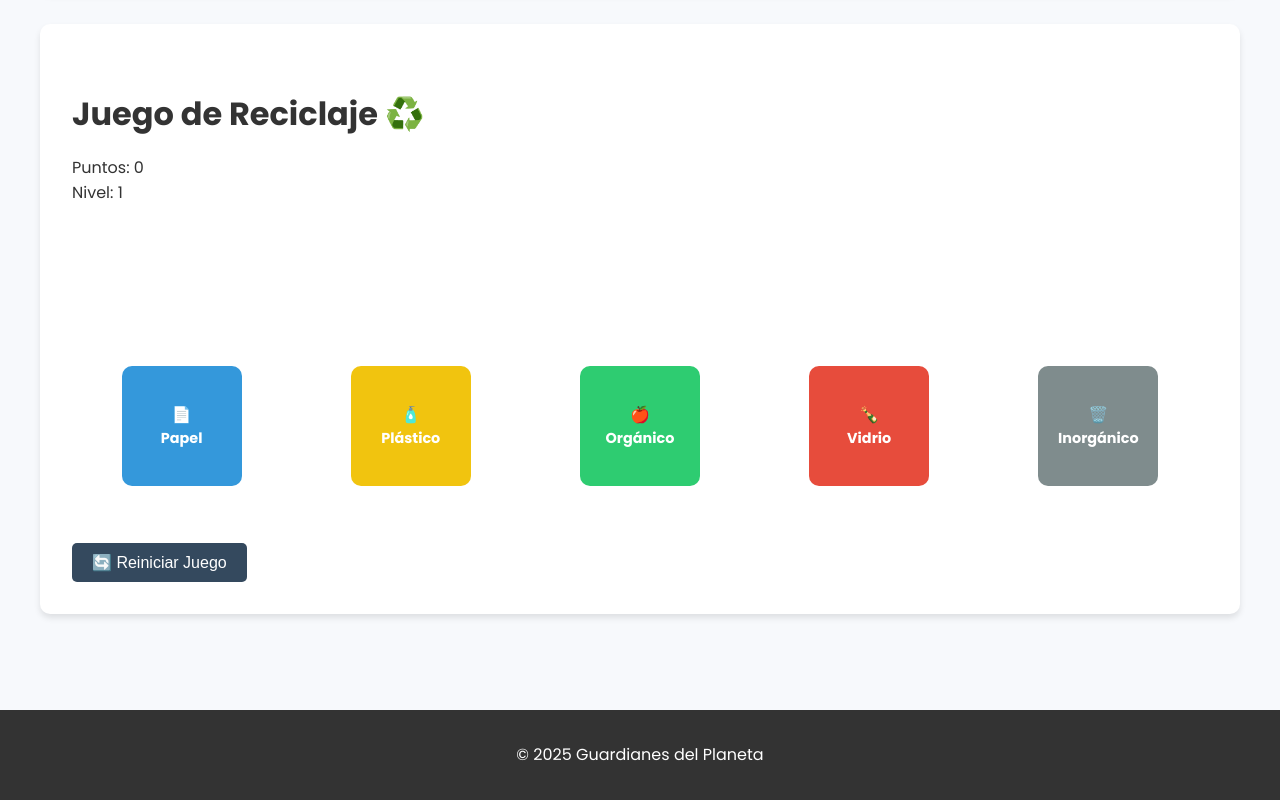
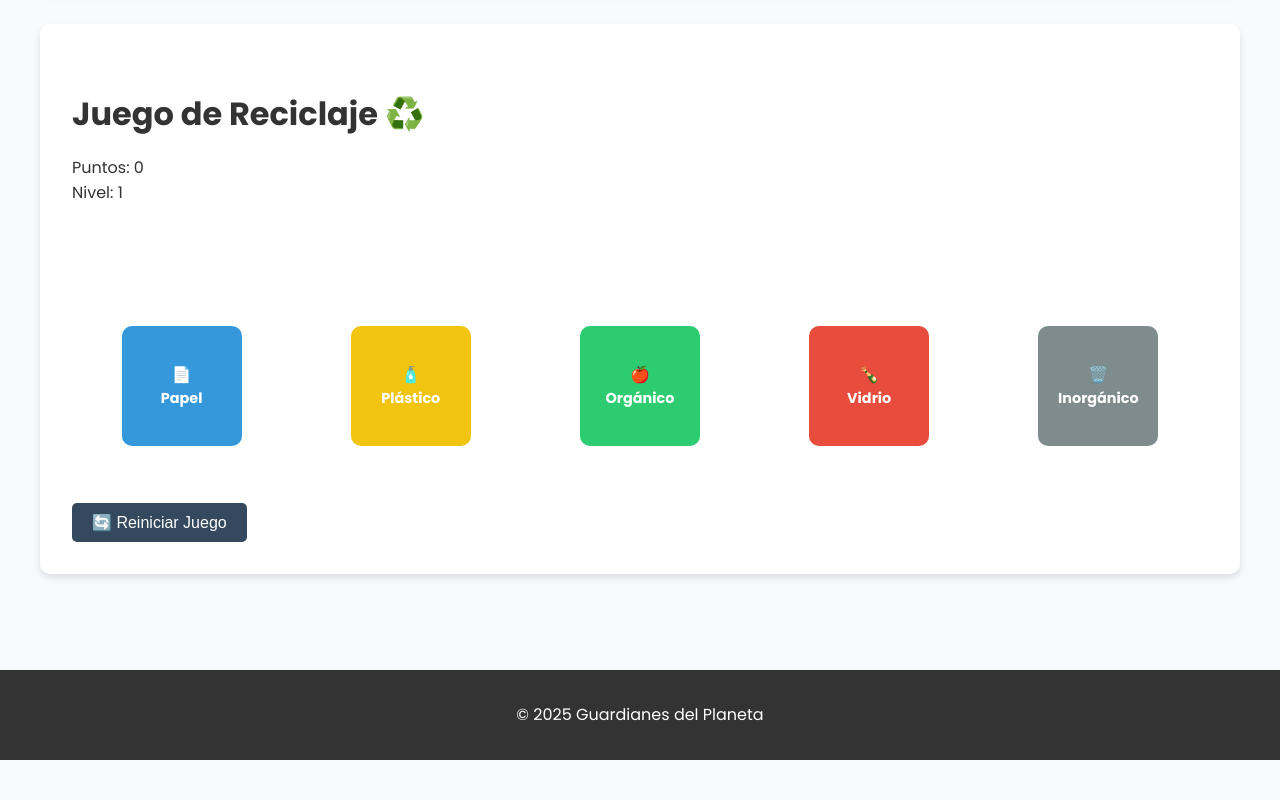
Before and after one commit to Ale9052/Guardianes-del-Planeta, a plain HTML site: page index.html in a window 1280 px wide. Shown: the part 3976-4776 px from the top of the page. After the commit the page ends 4736 px from the top, so only its background shows below. Drawn offline with Linux system fonts and the light colour scheme.

Commit message:
Update style.css

```diff
--- a/style.css
+++ b/style.css
@@ -120,11 +120,8 @@ section {
 
 /* ESTILOS CLAVE PARA QUE LOS OBJETOS SE VEAN */
 #items {
-    height: 120px;
-    display: flex;
-    justify-content: center;
-    align-items: center;
-    margin: 20px 0;
+  position: relative;
+  height: 120px;
 }
 
 .item {
```
